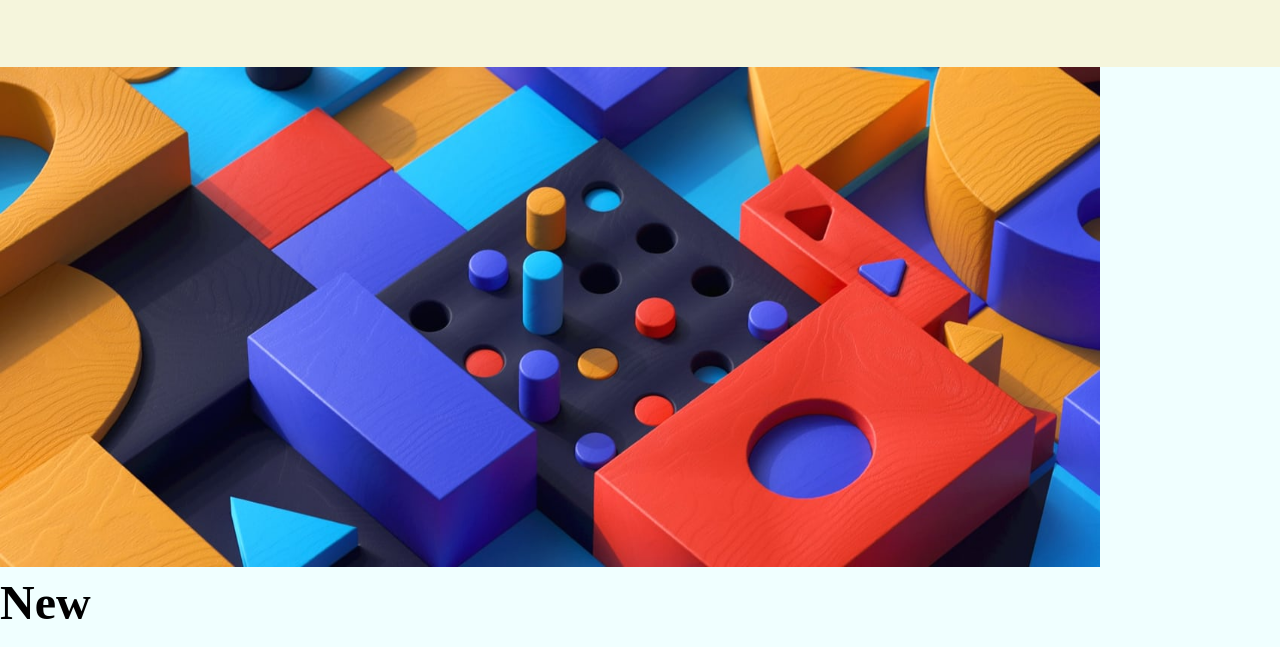
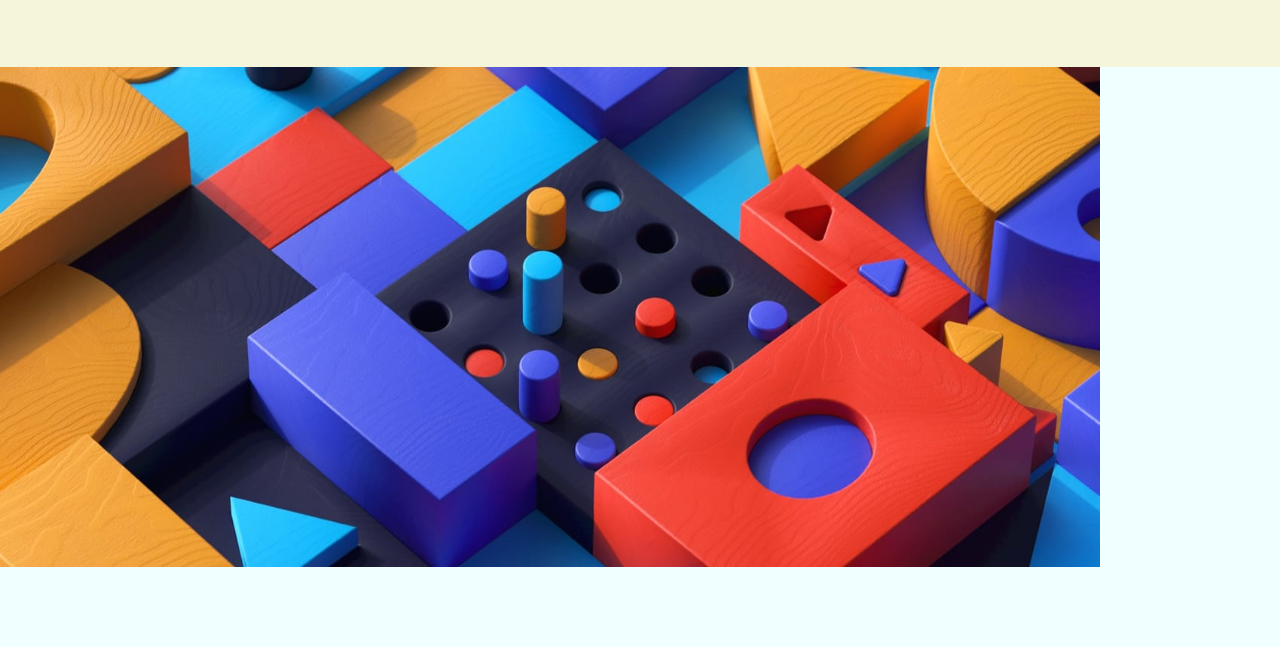
Before and after one commit to Ivan-Garita99/RetoSemanal, a plain HTML site: page index.html in a window 1280 px wide. Shown: the part 153-800 px from the top of the page. Drawn offline with Linux system fonts and the light colour scheme.

Commit message:
Esqueleto

```diff
--- a/index.html
+++ b/index.html
@@ -29,9 +29,9 @@
                 <div class="contenedor-1">
                     <img src="./image-web-3-desktop.jpg" alt="Foto en modo escritorio" height="500px" width="1100px">
 
-                    <h1>New</h1>
+                    <!--<h1>New</h1>
 
-                    <!--<p>The Brigth Future of Web 3.0?</p>-->
+                    <p>The Brigth Future of Web 3.0?</p>-->
 
 
                 </div>
```
